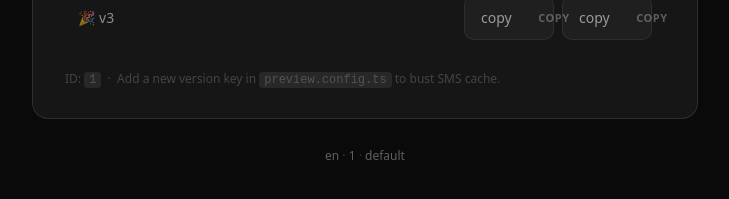
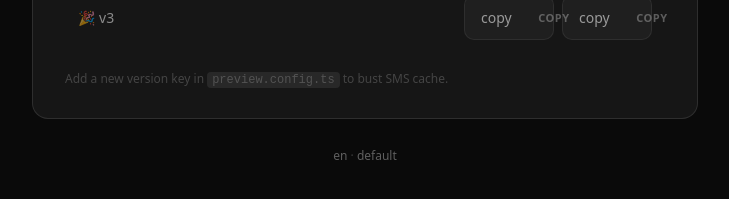
Before and after one commit to Riddhamr/sms-preview, a Next.js app: page /1 in a window 1280 px wide. Shown: the part 641-840 px from the top of the page, without its empty margins (275-1004 px from the left). Built offline with nearby package versions, Linux system fonts and the light colour scheme; no server answers.

Commit message:
Restructure routes to app/[locale]/page.tsx and app/[locale]/[id]/page.tsx

```diff
--- a/app/[...slug]/page.tsx
+++ /dev/null
@@ -1,38 +0,0 @@
-import type { Metadata } from 'next'
-import { LOCALES, type Locale } from '../../preview.config'
-import { buildMetadata } from '../../lib/metadata'
-import PreviewPage from '../components/PreviewPage'
-
-type Props = {
-  params: Promise<{ slug: string[] }>
-  searchParams: Promise<{ v?: string }>
-}
-
-/** Parse /[locale]/[id] or /[id] — en is the default locale (no prefix). */
-function parseSlug(slug: string[]): { locale: Locale; id?: string } {
-  const [first, second] = slug
-  if ((LOCALES as readonly string[]).includes(first)) {
-    return { locale: first as Locale, id: second }
-  }
-  return { locale: 'en', id: first }
-}
-
-export async function generateMetadata({ params, searchParams }: Props): Promise<Metadata> {
-  const { slug } = await params
-  const { v } = await searchParams
-  const { locale, id } = parseSlug(slug)
-  return buildMetadata(locale, id, v || 'default')
-}
-
-export default async function SlugPage({ params, searchParams }: Props) {
-  const { slug } = await params
-  const { v } = await searchParams
-  const { locale, id } = parseSlug(slug)
-  const version = v || 'default'
-
-  const baseUrl =
-    process.env.NEXT_PUBLIC_BASE_URL ??
-    (process.env.VERCEL_URL ? `https://${process.env.VERCEL_URL}` : 'http://localhost:3000')
-
-  return <PreviewPage locale={locale} id={id} version={version} baseUrl={baseUrl} />
-}
--- /dev/null
+++ b/app/[locale]/page.tsx
@@ -0,0 +1,31 @@
+import type { Metadata } from 'next'
+import { LOCALES, type Locale } from '../../preview.config'
+import { buildMetadata } from '../../lib/metadata'
+import PreviewPage from '../components/PreviewPage'
+
+type Props = {
+  params: Promise<{ locale: string }>
+  searchParams: Promise<{ v?: string }>
+}
+
+/** If the segment isn't a valid locale (e.g. /123), default to 'en'. */
+function resolveLocale(raw: string): Locale {
+  return (LOCALES as readonly string[]).includes(raw) ? (raw as Locale) : 'en'
+}
+
+export async function generateMetadata({ params, searchParams }: Props): Promise<Metadata> {
+  const { locale: raw } = await params
+  const { v } = await searchParams
+  return buildMetadata(resolveLocale(raw), undefined, v || 'default')
+}
+
+export default async function LocalePage({ params, searchParams }: Props) {
+  const { locale: raw } = await params
+  const { v } = await searchParams
+  const locale = resolveLocale(raw)
+  const baseUrl =
+    process.env.NEXT_PUBLIC_BASE_URL ??
+    (process.env.VERCEL_URL ? `https://${process.env.VERCEL_URL}` : 'http://localhost:3000')
+
+  return <PreviewPage locale={locale} version={v || 'default'} baseUrl={baseUrl} />
+}
```
Also changed, not shown: app/[locale]/[id]/page.tsx (added, +31 -0 lines).
